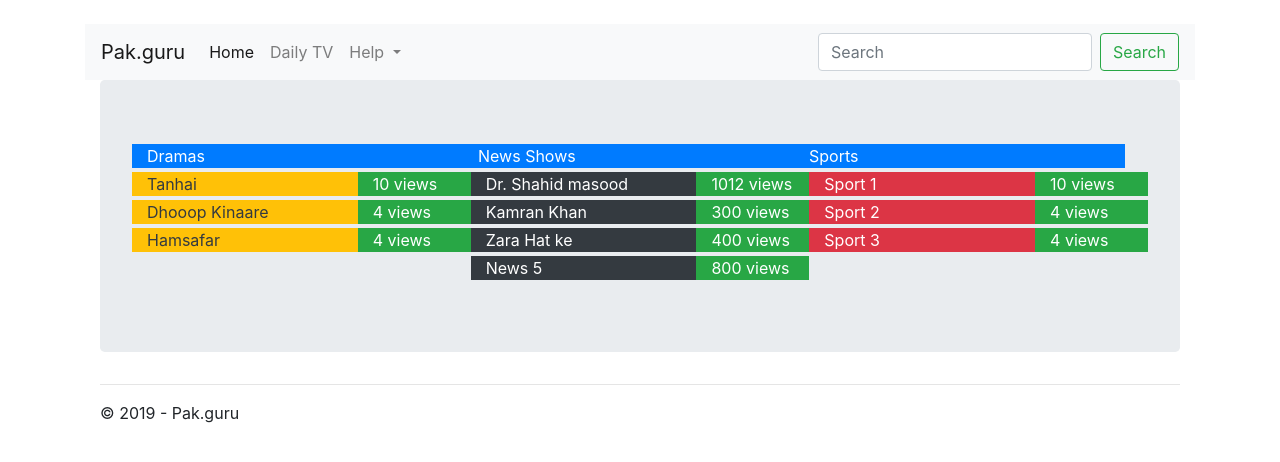
After one commit to bilgrami/pakguru, a Django app: page /dailytv/ in a window 1280 px wide. The commit adds this page. Shown: the top 462 px of the page. Run offline with Django 3.2, Linux system fonts and the light colour scheme; some libraries are stand-ins or nearby versions.

Commit message:
- factored out app related urls in its own urls.py - enabled dailytv and put a sample page

```diff
--- /dev/null
+++ b/project/pakguru_project/pakguru_app/templates/pakguru_app/dailytv.html
@@ -0,0 +1,91 @@
+{% extends "pakguru_app/layout.html" %}
+
+{% block content %}
+
+<div class="jumbotron">
+
+<div class="container">
+
+<div class="row mb-1 mr-md-2 bg-primary text-white">
+    <div class="col-4 themed-grid-col">Dramas</div>
+    <div class="col-4 themed-grid-col">News Shows</div>
+    <div class="col-4 themed-grid-col">Sports</div>
+  </div>
+
+
+<div class="row mb-1">
+
+<!-- dramas begin here -->
+    <div class="col-4 themed-grid-col">
+      <div class="row mb-1">
+          <div class="col-md-8 bg-warning  text-dark">Tanhai</div>
+          <div class="col-md-4 bg-success text-white">10 views</div>
+      </div>
+
+      <div class="row mb-1">
+          <div class="col-md-8 bg-warning  text-dark">Dhooop Kinaare</div>
+          <div class="col-md-4 bg-success text-white">4 views</div>
+      </div>
+
+      <div class="row mb-1">
+          <div class="col-md-8 bg-warning  text-dark">Hamsafar</div>
+          <div class="col-md-4 bg-success text-white">4 views</div>
+      </div>
+
+    </div>
+<!-- dramas end here -->
+<!-- news shows begin here -->
+
+    <div class="col-4 themed-grid-col">
+      <div class="row mb-1">
+          <div class="col-md-8 bg-dark  text-white">Dr. Shahid masood</div>
+          <div class="col-md-4 bg-success text-white">1012 views</div>
+      </div>
+
+      <div class="row mb-1">
+          <div class="col-md-8 bg-dark  text-white">Kamran Khan</div>
+          <div class="col-md-4 bg-success text-white">300 views</div>
+      </div>
+
+      <div class="row mb-1">
+          <div class="col-md-8 bg-dark  text-white">Zara Hat ke</div>
+          <div class="col-md-4 bg-success text-white">400 views</div>
+      </div>
+
+      <div class="row mb-1">
+          <div class="col-md-8 bg-dark  text-white">News 5</div>
+          <div class="col-md-4 bg-success text-white">800 views</div>
+      </div>
+
+    </div>
+<!-- news shows end here -->
+<!-- sports begin here -->
+
+    <div class="col-4 themed-grid-col">
+      <div class="row mb-1">
+          <div class="col-md-8 bg-danger text-white">Sport 1</div>
+          <div class="col-md-4 bg-success text-white">10 views</div>
+      </div>
+
+      <div class="row mb-1">
+          <div class="col-md-8 bg-danger text-white">Sport 2</div>
+          <div class="col-md-4 bg-success text-white">4 views</div>
+      </div>
+
+      <div class="row mb-1">
+          <div class="col-md-8 bg-danger text-white">Sport 3</div>
+          <div class="col-md-4 bg-success text-white">4 views</div>
+      </div>
+
+    </div>
+
+<!-- sports end here -->
+
+
+</div>
+
+
+</div>
+
+
+{% endblock %}
--- a/project/pakguru_project/pakguru_app/templates/pakguru_app/layout.html
+++ b/project/pakguru_project/pakguru_app/templates/pakguru_app/layout.html
@@ -13,8 +13,8 @@
     <script src="https://stackpath.bootstrapcdn.com/bootstrap/4.3.1/js/bootstrap.bundle.min.js"></script>
 </head>
 
-<body>
-
+<body class="py-4">
+<div class="container">
         <nav class="navbar navbar-expand-lg navbar-light bg-light">
                 <a class="navbar-brand" href="#">Pak.guru</a>
                 <button class="navbar-toggler" type="button" data-toggle="collapse" data-target="#navbarSupportedContent" aria-controls="navbarSupportedContent" aria-expanded="false" aria-label="Toggle navigation">
@@ -28,7 +28,7 @@
                     </li>
 
                     <li class="nav-item">
-                      <a class="nav-link disabled" href="#" tabindex="-1" aria-disabled="true">Daily TV</a>
+                      <a class="nav-link" href="{% url 'dailytv' %}" tabindex="-1" aria-disabled="false">Daily TV</a>
                     </li>
 
 
@@ -54,13 +54,15 @@
 
     <div class="container body-content">
         {% block content %}{% endblock %}
-        <hr/>
-        <footer>
-            <p>&copy; {{ year }} - Pak.guru</p>
-        </footer>
+
     </div>
 
 {% block scripts %}{% endblock %}
+        <hr/>
+        <footer class="footer">
+            <p>&copy; {{ year }} - Pak.guru</p>
+        </footer>
 
+</div>
 </body>
 </html>
--- /dev/null
+++ b/project/pakguru_project/pakguru_app/urls.py
@@ -0,0 +1,33 @@
+"""
+Definition of urls for pakguru_site.
+"""
+
+from datetime import datetime
+from django.contrib.auth.views import LoginView, LogoutView
+from . import forms, views
+from django.urls import path
+# from django.conf.urls import url
+# from django.contrib.staticfiles.urls import staticfiles_urlpatterns
+
+
+urlpatterns = [
+    path('', views.home, name='home'),
+    path('contact/', views.contact, name='contact'),
+    path('about/', views.about, name='about'),
+    path('dailytv/', views.dailytv, name='dailytv'),
+    path('login/',
+         LoginView.as_view
+         (
+             template_name='pakguru_app/login.html',
+             authentication_form=forms.BootstrapAuthenticationForm,
+             extra_context=
+             {
+                 'title': 'Log in',
+                 'year': datetime.now().year,
+             }
+         ),
+         name='login'),
+    path('logout/', LogoutView.as_view(next_page='/'), name='logout'),
+]
+# https://stackoverflow.com/questions/9181047/django-static-files-development
+# urlpatterns += staticfiles_urlpatterns()
--- a/project/pakguru_project/pakguru_app/views.py
+++ b/project/pakguru_project/pakguru_app/views.py
@@ -43,3 +43,16 @@ def about(request):
             'year':datetime.now().year,
         }
     )
+
+def dailytv(request):
+    """Renders the about page."""
+    assert isinstance(request, HttpRequest)
+    return render(
+        request,
+        'pakguru_app/dailytv.html',
+        {
+            'title':'Daily TV',
+            'message':'Daily TV description goes here.',
+            'year':datetime.now().year,
+        }
+    )
--- a/project/pakguru_project/pakguru_site/urls.py
+++ b/project/pakguru_project/pakguru_site/urls.py
@@ -3,32 +3,15 @@ Definition of urls for pakguru_site.
 """
 
 from datetime import datetime
+
+from django.conf.urls import url
 from django.contrib import admin
-from django.contrib.auth.views import LoginView, LogoutView
-from pakguru_app import forms, views
 from django.urls import include, path
-from django.conf.urls import url
-from django.contrib.staticfiles.urls import staticfiles_urlpatterns
 
 
 urlpatterns = [
     url(r'^admin/shell/', include('django_admin_shell.urls')),
-    path('', views.home, name='home'),
-    path('contact/', views.contact, name='contact'),
-    path('about/', views.about, name='about'),
-    path('login/',
-         LoginView.as_view
-         (
-             template_name='pakguru_app/login.html',
-             authentication_form=forms.BootstrapAuthenticationForm,
-             extra_context=
-             {
-                 'title': 'Log in',
-                 'year' : datetime.now().year,
-             }
-         ),
-         name='login'),
-    path('logout/', LogoutView.as_view(next_page='/'), name='logout'),
+    url(r'^', include('pakguru_app.urls')),
     path('admin/', admin.site.urls),
 ]
 # https://stackoverflow.com/questions/9181047/django-static-files-development
```
